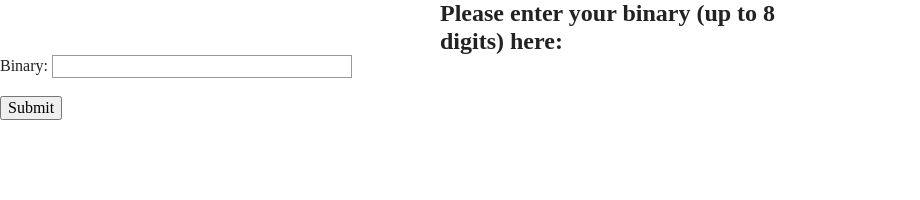
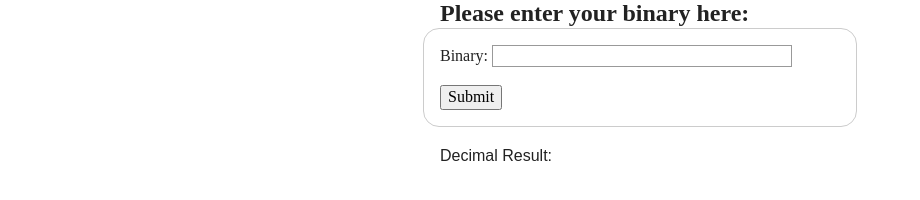
Before and after one commit to stefanvlahov/Binary2Decimal, a website built with Parcel: page index.html in a window 1280 px wide. Shown: the whole page, without its empty margins (0-920 px from the left). Built offline with nearby package versions, Linux system fonts and the light colour scheme.

Commit message:
Finalize HTML/CSS styling

```diff
--- a/css/main.css
+++ b/css/main.css
@@ -108,7 +108,7 @@ input {
 }
 p, span {
   font: 1em sans-serif;
-  margin: 0 auto;
+  margin: 20px auto;
   width: 400px;
 }
 /* ==========================================================================
--- a/index.html
+++ b/index.html
@@ -1,5 +1,5 @@
 <!doctype html>
-<html class="no-js" lang="">
+<html class="no-js" lang="" xmlns="http://www.w3.org/1999/html">
 
 <head>
   <meta charset="utf-8">
@@ -24,14 +24,17 @@
 
 <body>
 
-  <h2>Please enter your binary (up to 8 digits) here: </h2>
+  <h2>Please enter your binary here: </h2>
 
+  <form action="submit">
+    <label for="binary">Binary: </label>
+    <input type="text" id="binary" name="binary_input">
+    <br>
+    <br>
+    <button type="button" id="submitButton">Submit</button>
+  </form>
 
-  <label for="binary">Binary: </label>
-  <input type="text" id="binary" name="binary_input"><br><br>
-  <button type="button" id="submitButton">Submit</button>
-
-  <p id="decimal_result"></p>
+  <p>Decimal Result: <span id="decimal_result"></span></p>
 
   <script src="js/vendor/modernizr-3.11.2.min.js"></script>
   <script src="js/plugins.js"></script>
```
Also changed, not shown: README.md.
